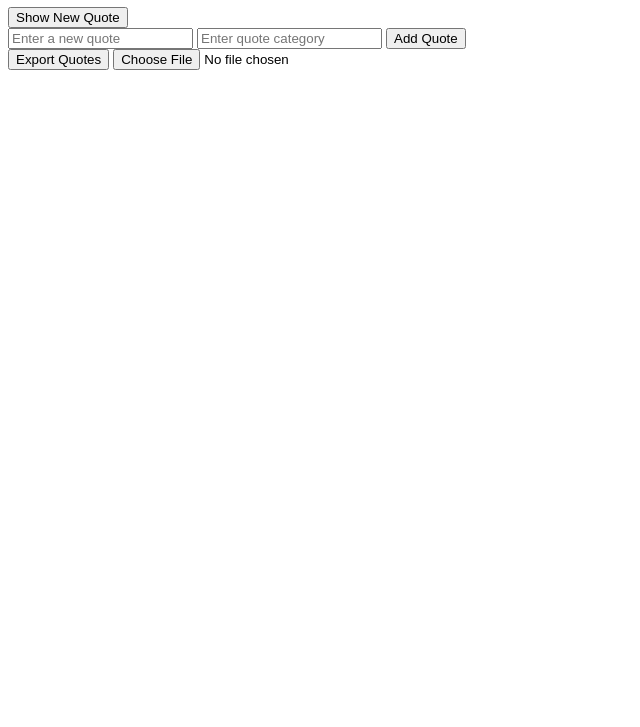
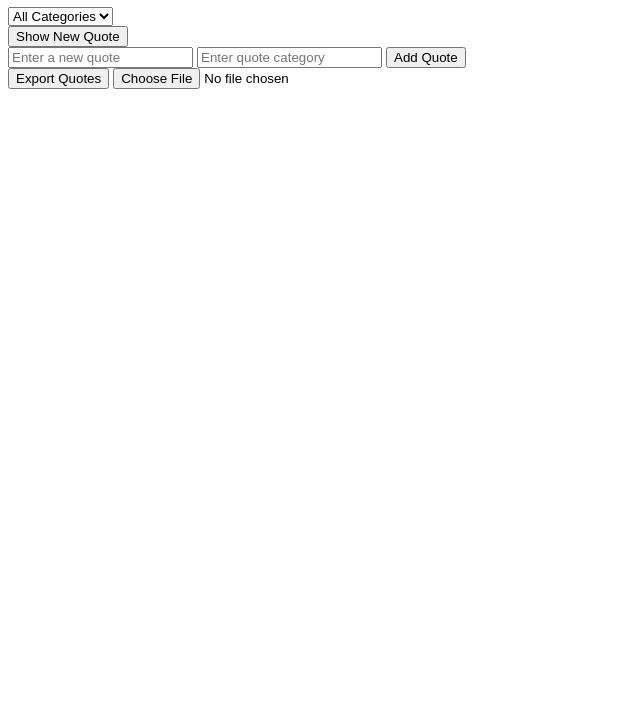
Before and after one commit to Chermoh87/alx_fe_javascript, a plain HTML site: page dom-manipulation/index.html in a window 1280 px wide. Shown: the part 73-800 px from the top of the page, without its empty margins (0-640 px from the left). Drawn offline with Linux system fonts and the light colour scheme.

Commit message:
Task 2: Category filtering with persistence

```diff
--- a/dom-manipulation/index.html
+++ b/dom-manipulation/index.html
@@ -8,6 +8,10 @@
 <body>
 
   <h1>Dynamic Quote Generator</h1>
+
+  <select id="categoryFilter" onchange="filterQuotes()">
+  <option value="all">All Categories</option>
+  </select>
 
   <div id="quoteDisplay"></div>
   <button id="newQuote">Show New Quote</button>
```
